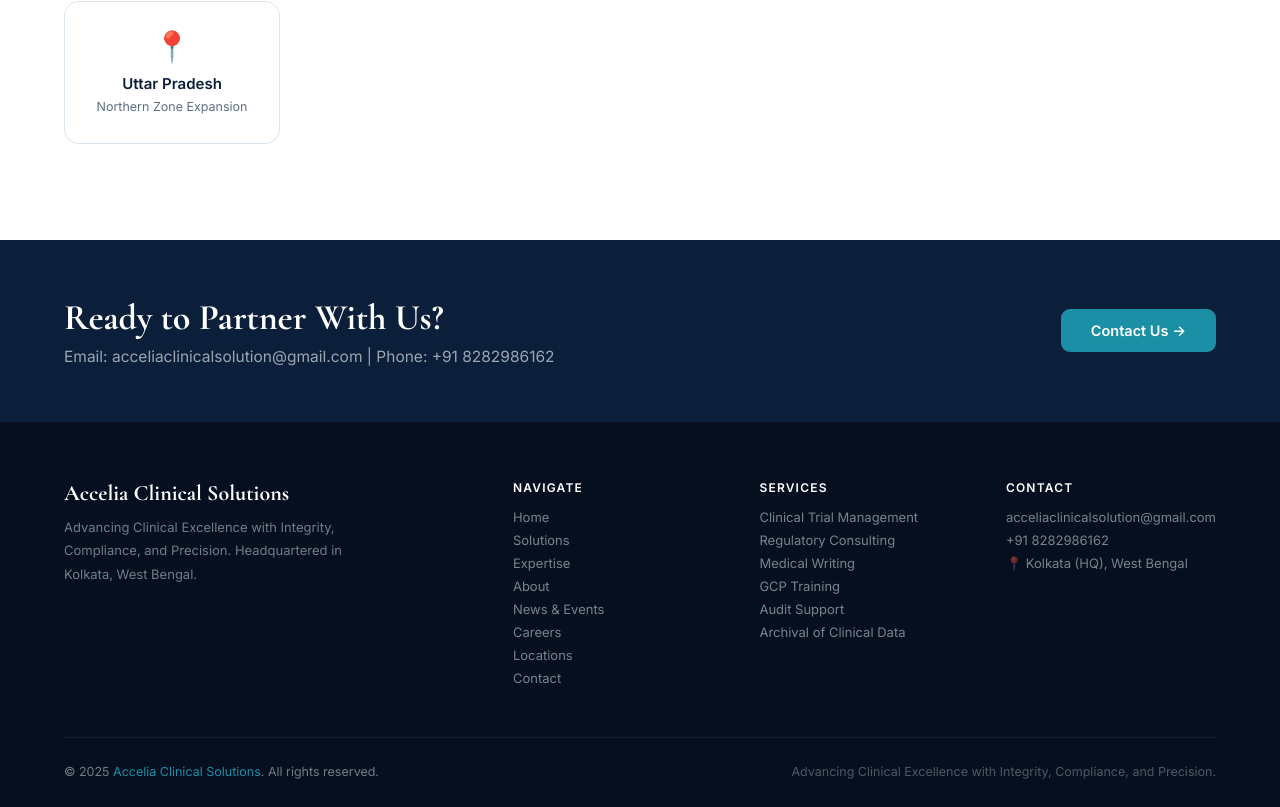
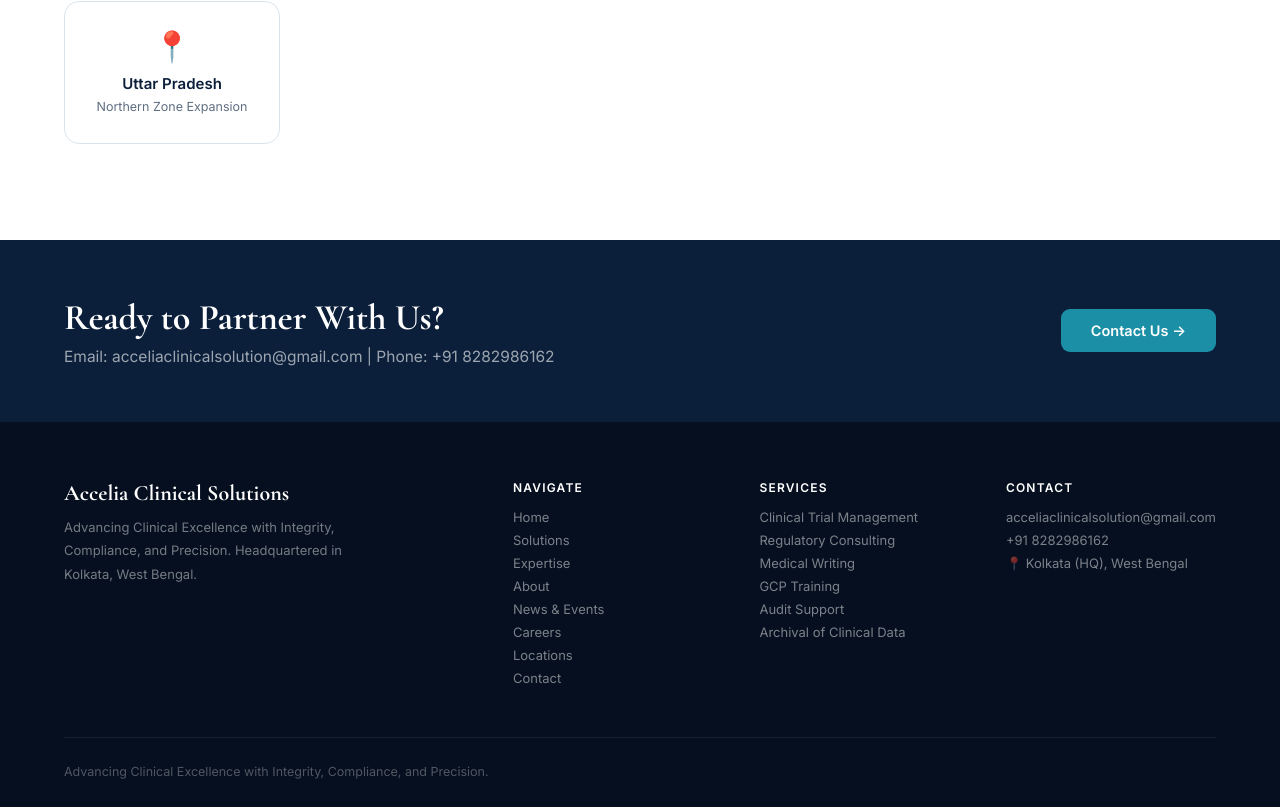
Before and after one commit to manna04/Frontend2, a React (Create React App) app: page / in a window 1280 px wide. Shown: the part 5400-6207 px from the top of the page. Built offline with nearby package versions, Linux system fonts and the light colour scheme.

Commit message:
Update Footer.jsx

```diff
--- a/src/shared/Footer.jsx
+++ b/src/shared/Footer.jsx
@@ -63,9 +63,6 @@ export default function Footer() {
       </div>
 
       <div className="ft-bottom">
-        <span style={{ color: 'rgba(255,255,255,0.45)' }}>
-          © 2025 <span style={{ color: '#1B8FA6' }}>Accelia Clinical Solutions</span>. All rights reserved.
-        </span>
         <span style={{ color: 'rgba(255,255,255,0.3)' }}>
           Advancing Clinical Excellence with Integrity, Compliance, and Precision.
         </span>
```
